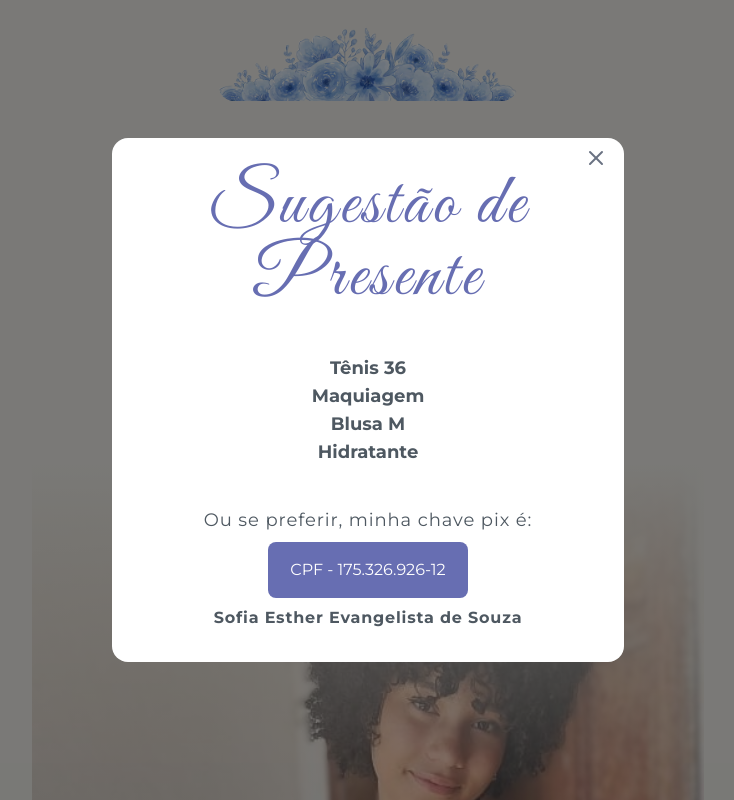
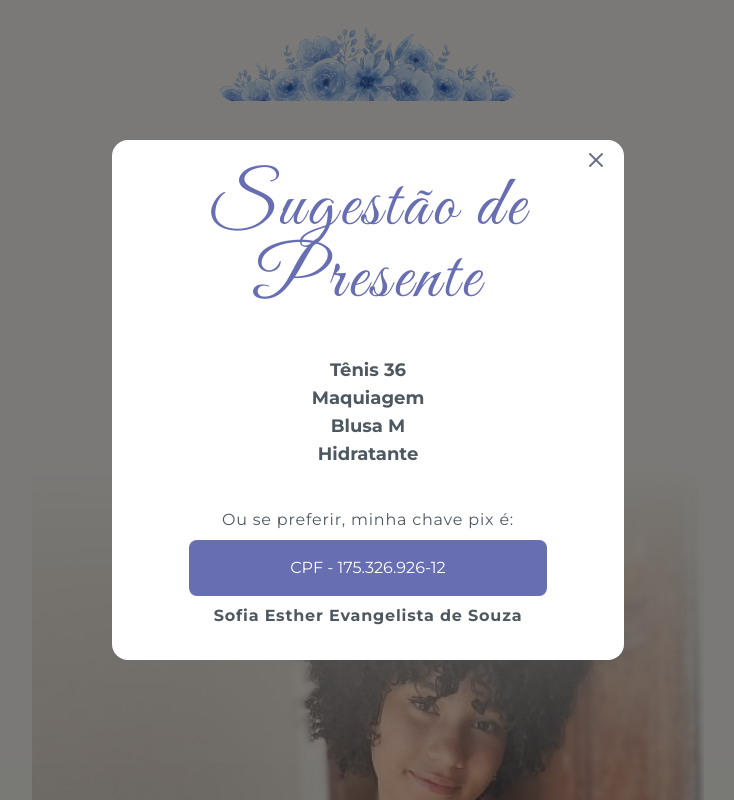
Before and after one commit to NatySG/convite-aniversario-15anos, a Next.js app: page / in a window 1280 px wide. Both pictures are taken after a click on the button "PARA ME PRESENTAR". Shown: the part 2081-2881 px from the top of the page, without its empty margins (272-1006 px from the left). Built offline with nearby package versions, Linux system fonts and the light colour scheme; a web font is replaced by a local one.

Commit message:
ajustes em modal

```diff
--- a/src/app/components/Modal.tsx
+++ b/src/app/components/Modal.tsx
@@ -62,13 +62,13 @@ export default function Modal({ isOpen, onClose, onSubmit }: ModalProps) {
         </ul>
 
         <p
-          className={`${montserrat.className} mt-10 text-xl md:text-lg tracking-wider text-[#4e5861]`}
+          className={`${montserrat.className} mt-10 text-lg md:text-base tracking-wider text-[#4e5861]`}
         >
           Ou se preferir, minha chave pix é:
         </p>
 
-        <div className="bg-[#676eb2] mt-2 w-50 flex justify-center items-center p-4 rounded-lg text-center">
-          <p className={`${montserrat.className} text-white`}>
+        <div className="bg-[#676eb2] mt-2 w-4/5 flex justify-center items-center p-4 rounded-lg text-center">
+          <p className={`${montserrat.className} text-white text-sm md:text-base`}>
            CPF -  175.326.926-12
           </p>
         </div>
```
